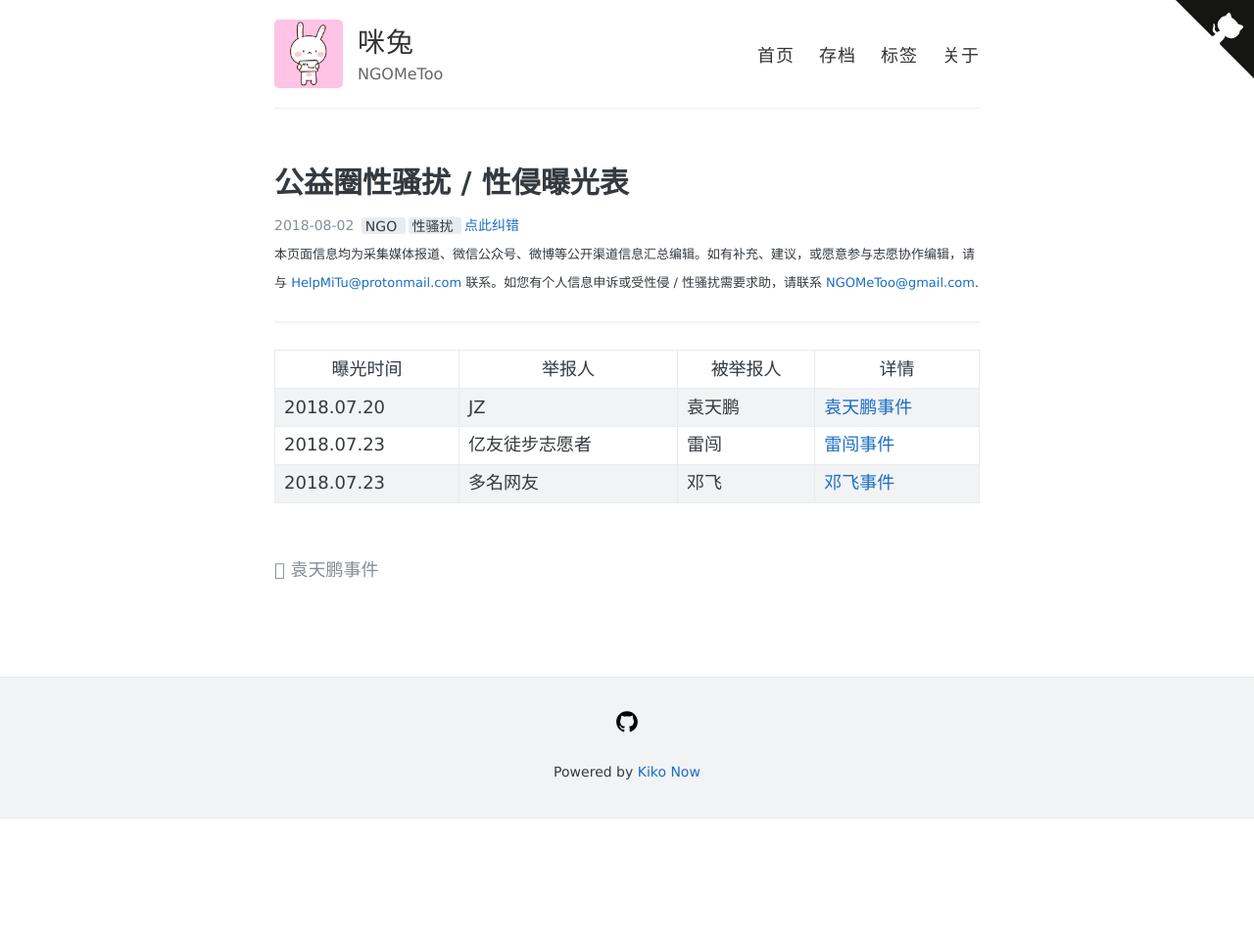
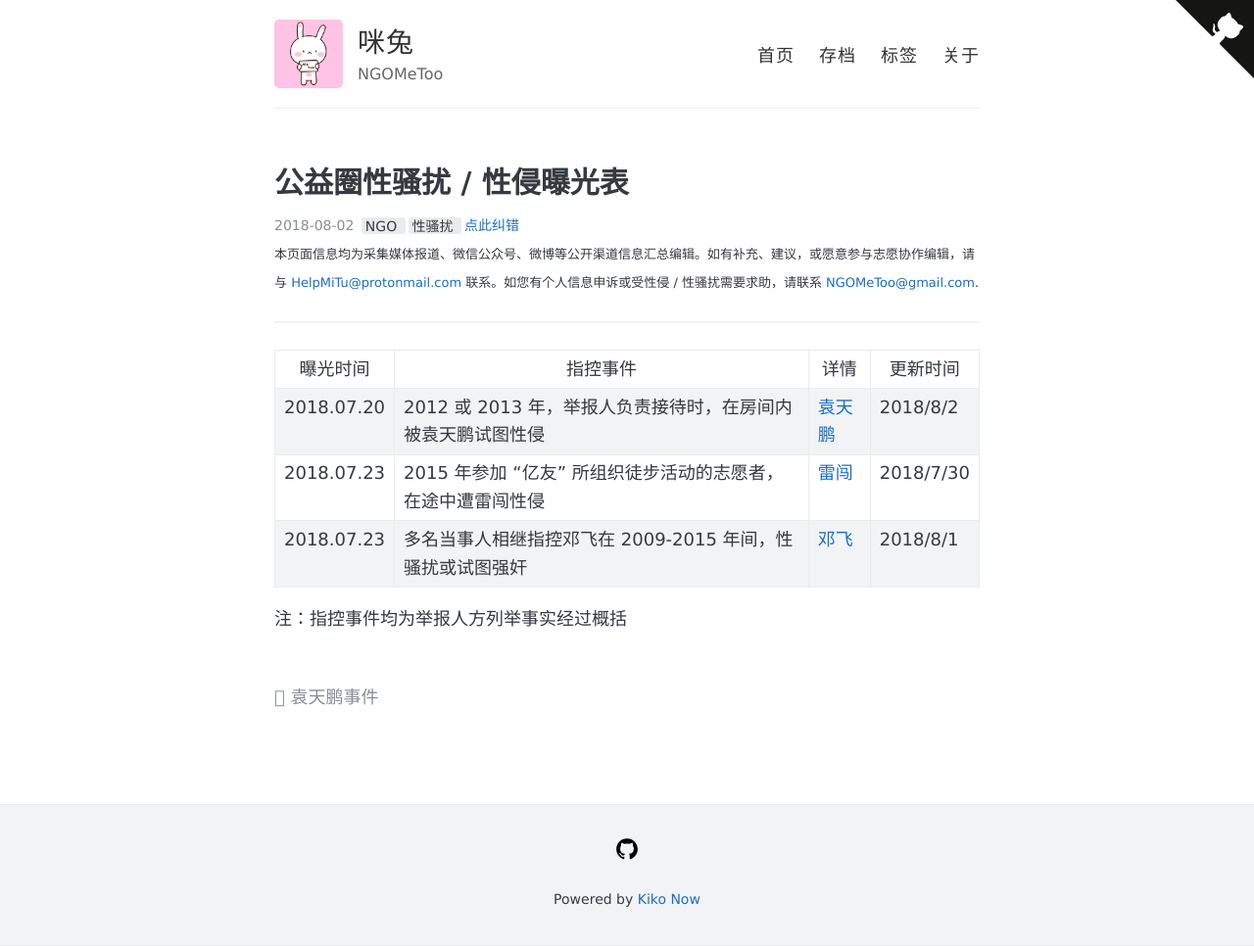
Before and after one commit to NGOMeToo/NGOMeToo.github.io, a Jekyll site: the page built from _posts/2018-08-02-ngometoo-lists.md, in a window 1280 px wide. Shown: the whole page at 98% size. Built offline with Jekyll 4.4.1, drawn with Linux system fonts in a browser that asks for light colours; comment, search, counter and statistics services are not loaded; before the commit the page ends 900 px from its top, so only the background shows below that.

Commit message:
Update 2018-08-02-ngometoo-lists.md
调整表格内容

```diff
--- a/_posts/2018-08-02-ngometoo-lists.md
+++ b/_posts/2018-08-02-ngometoo-lists.md
@@ -19,8 +19,10 @@ comments: true
 
 ---
 
-曝光时间|举报人|被举报人|详情
----|---|---|---
-2018.07.20|JZ|袁天鹏|[袁天鹏事件](https://ngometoo.github.io/YuanTianpeng/)
-2018.07.23|亿友徒步志愿者|雷闯|[雷闯事件](https://ngometoo.github.io/Lei-Chuang/)
-2018.07.23|多名网友|邓飞|[邓飞事件](https://ngometoo.github.io/Deng-Fei/)
+曝光时间|指控事件|详情|更新时间
+---|---|---
+2018.07.20|2012或2013年，举报人负责接待时，在房间内被袁天鹏试图性侵|[袁天鹏](https://ngometoo.github.io/YuanTianpeng/)|2018/8/2
+2018.07.23|2015年参加“亿友”所组织徒步活动的志愿者，在途中遭雷闯性侵|[雷闯](https://ngometoo.github.io/Lei-Chuang/)|2018/7/30
+2018.07.23|多名当事人相继指控邓飞在2009-2015年间，性骚扰或试图强奸|[邓飞](https://ngometoo.github.io/Deng-Fei/)|2018/8/1
+
+注：指控事件均为举报人方列举事实经过概括
```
